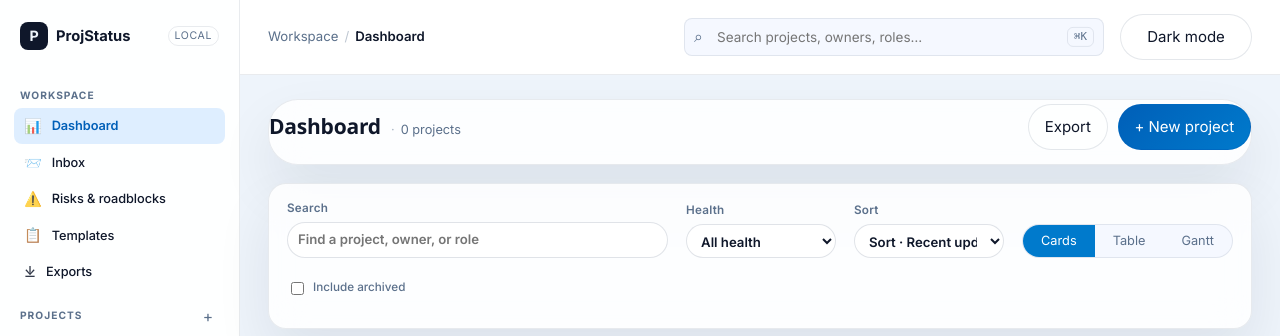
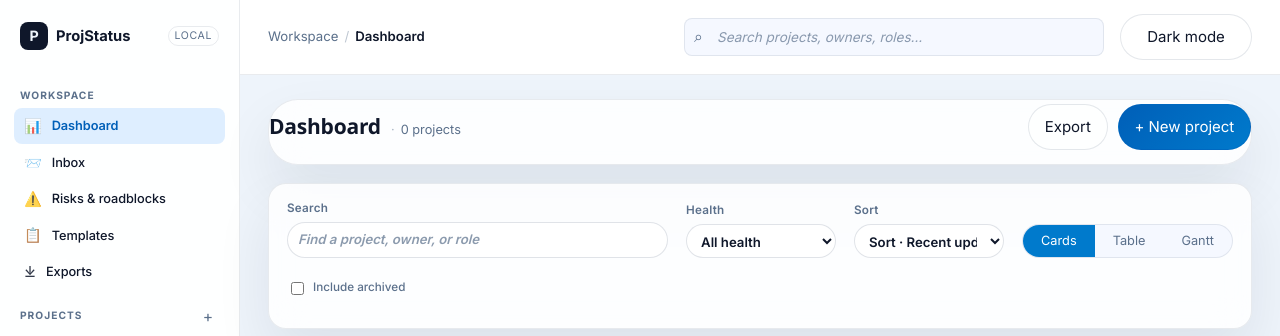
Before and after one commit to jav201/ProjStatus, a FastAPI app: page / in a window 1280 px wide. Shown: the top 336 px of the page. Run offline with FastAPI, Linux system fonts and the light colour scheme; some libraries are stand-ins or nearby versions.

Commit message:
Strip the misleading ⌘K hint and clarify dictionary placeholders (#9)
Two follow-ups from the UX testing report:

- The header search input had a ⌘K keycap on the right that suggested a
  global command palette. No such handler existed — pressing the
  shortcut did nothing. Remove the affordance (and its dead CSS rule)
  until somebody actually builds a palette. The form itself still works
  on Enter, unchanged.
- Dictionary "Add entry" placeholders read as filled-in default values:
  testers thought "part_number" / "ABC-12345" needed to be cleared
  before typing. Prefix the example values with "e.g." and add a global
  ::placeholder rule (muted, italic, 0.7 opacity) so any current or
  future placeholder reads as a hint instead of content.

Co-authored-by: Claude Opus 4.7 (1M context) <noreply@anthropic.com>

```diff
--- a/app/static/styles.redesign.css
+++ b/app/static/styles.redesign.css
@@ -476,19 +476,6 @@ h3 { font-size: 0.92rem; line-height: 1.35; }
   transform: translateY(-50%);
   color: var(--muted);
   font-size: 1.05rem;
-  pointer-events: none;
-}
-.global-search-shortcut {
-  position: absolute;
-  right: 10px;
-  top: 50%;
-  transform: translateY(-50%);
-  font-family: ui-monospace, monospace;
-  font-size: 0.72rem;
-  color: var(--muted);
-  border: 1px solid var(--line);
-  border-radius: 6px;
-  padding: 1px 6px;
   pointer-events: none;
 }
 
@@ -1316,6 +1303,13 @@ details.menu > summary.button-subtle {
   font-size: 0.88rem;
   padding: 7px 10px;
 }
+
+input::placeholder,
+textarea::placeholder {
+  color: var(--muted);
+  opacity: 0.7;
+  font-style: italic;
+}
 .filters > label:first-child {
   flex: 1 1 220px;
   min-width: 180px;
--- a/app/templates/base.html
+++ b/app/templates/base.html
@@ -88,7 +88,6 @@
         </nav>
         <form class="global-search" method="get" action="{{ request.url_for('dashboard') }}" role="search">
           <input type="search" name="search" placeholder="Search projects, owners, roles…" value="{{ request.query_params.get('search', '') }}" autocomplete="off">
-          <span class="global-search-shortcut">⌘K</span>
         </form>
         <button class="button button-subtle theme-toggle" type="button" data-theme-toggle aria-label="Toggle dark mode">
           <span data-theme-label>Dark mode</span>
```
Also changed, not shown: app/templates/partials/project_dictionary.html (+6 -6 lines).
